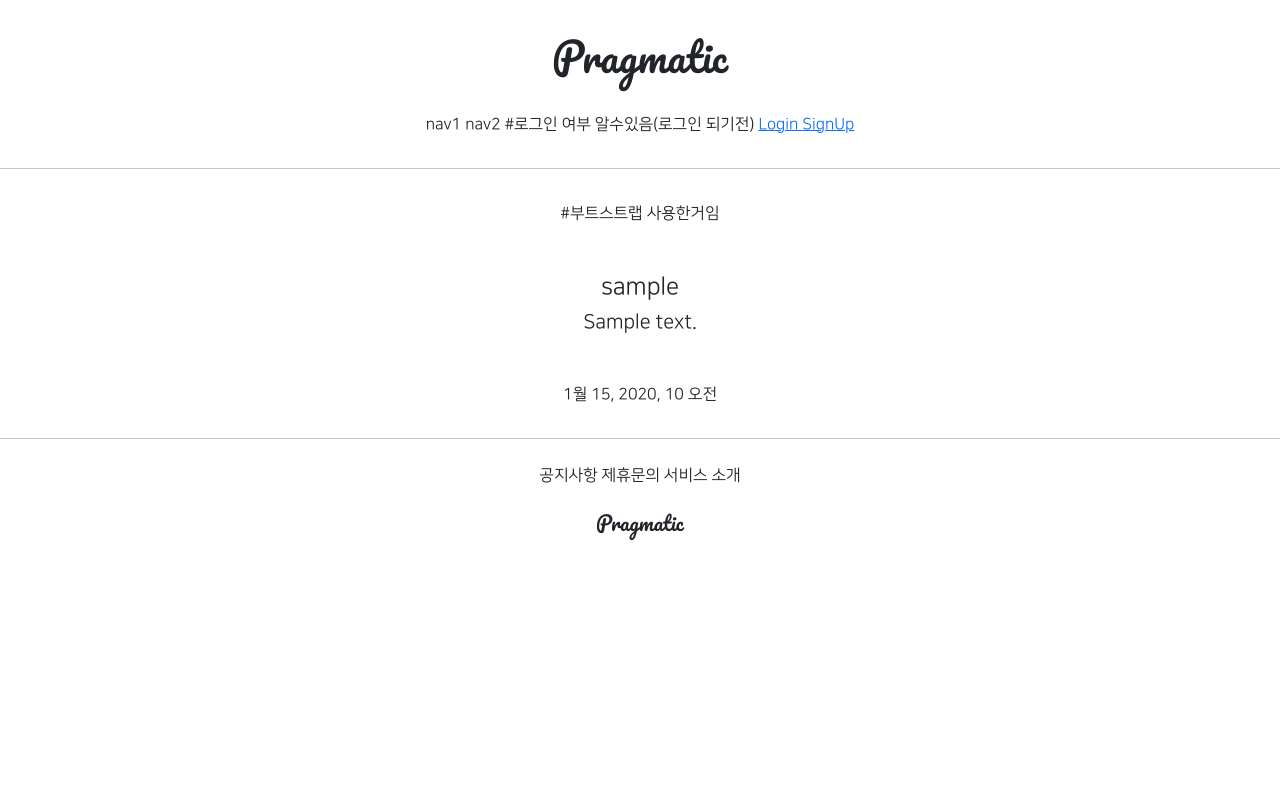
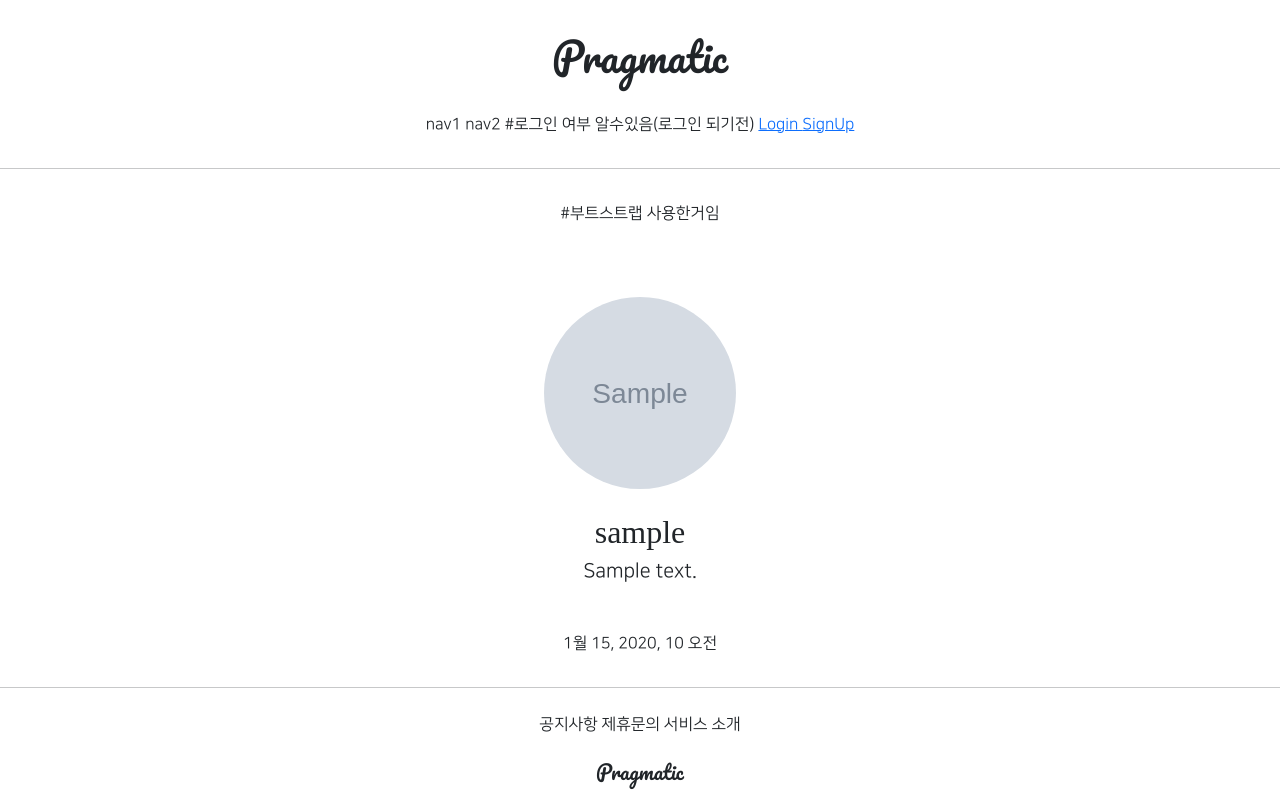
Before and after one commit to P-ws/GJ_woosung, a Django app: page /account/detail/1 in a window 1280 px wide. Shown: the top 791 px of the page. Run offline with Django 3.2, Linux system fonts and the light colour scheme; tables that the repository leaves empty hold one stand-in row (Sample ...).

Commit message:
1. 프로필에 이미지 뜨도록 detail수정 2. account에 urls 수정 하여 이미지 나오도록 수정 3. Css 손봐주기

```diff
--- a/Project_view/urls.py
+++ b/Project_view/urls.py
@@ -13,6 +13,8 @@ Including another URLconf
     1. Import the include() function: from django.urls import include, path
     2. Add a URL to urlpatterns:  path('blog/', include('blog.urls'))
 """
+from django.conf import settings
+from django.conf.urls.static import static
 from django.contrib import admin
 from django.urls import path, include
 
@@ -21,5 +23,5 @@ from accountapp.views import hello_world
 urlpatterns = [
     path('admin/', admin.site.urls),
     path('account/', include('accountapp.urls')),
-    path('profiles/',include('profileapp.urls'))
-]
+    path('profiles/',include('profileapp.urls')),
+] + static(settings.MEDIA_URL, document_root=settings.MEDIA_ROOT)
--- a/accountapp/templates/accountapp/detail.html
+++ b/accountapp/templates/accountapp/detail.html
@@ -5,14 +5,17 @@
     <div class="text-center mw-500 m-auto"> #부트스트랩 사용한거임
         <div class="m-5">
             {% if target_user.profile %}
-                <h4>{{ target_user.profile.nickname }}</h4>
+                <img src="{{ target_user.profile.image.url }}"
+                     class = "profile_image m-4"
+                     alt="profile image">
+                <h2 class="NNS_B">{{ target_user.profile.nickname }}</h2>
                 <h5>{{ target_user.profile.message }}</h5>
             {% else %}
-            <h4>
+            <h2>
                 <a href="{% url 'profileapp:create' %}">
                     Create Profile
                 </a>
-            </h4>
+            </h2>
             {% endif %}
         </div>
         <div>
--- a/static/base.css
+++ b/static/base.css
@@ -29,5 +29,15 @@ margin: 1.5rem 0;font-family: 'Pacifico', cursive;
 .mw-500{
     max-width: 500px;
     padding: 1rem 1.5rem;
+}
 
+.profile_image {
+    height: 12rem;
+    width: 12rem;
+    border-radius: 20rem;
+    object-fit: cover;
 }
+
+.NNS_B{
+    font-family: "NanimSqaureB", cursive;
+}
```
